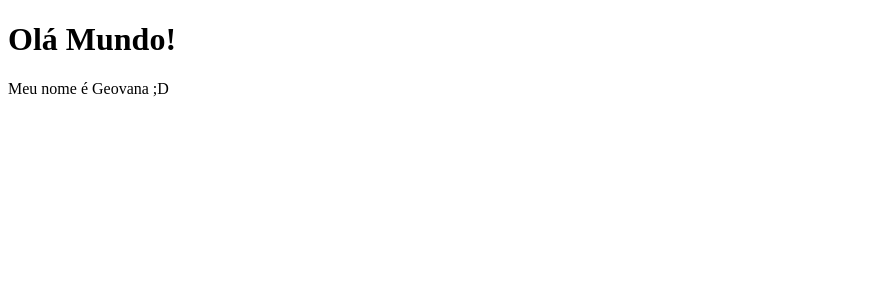
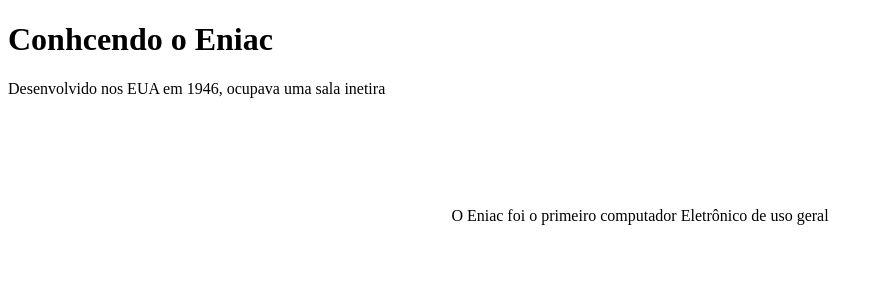
Before and after one commit to GeovanaSz/desenvolvimento-para-a-internet, a plain HTML site: page index.html in a window 1280 px wide. Shown: the whole page, without its empty margins (0-883 px from the left). Drawn offline with Linux system fonts and the light colour scheme.

Commit message:
style.css

```diff
--- a/index.html
+++ b/index.html
@@ -1,14 +1,22 @@
 <!DOCTYPE html>
 <html lang="pt-br">
-
-<head>
+    <head>
     <meta charset="UTF-8">
     <meta name="viewport" content="width=device-width, initial-scale=1.0">
     <title>Conhecendo o Eniac</title>
+    <link rel="stylesheet" href="style.css" />
+
 </head>
+
 <body>
-    <h1>Olá Mundo!</h1>
-    <p>Meu nome é Geovana ;D</p>
+    <h1>Conhcendo o Eniac</h1>
+    <p>Desenvolvido nos EUA em 1946, ocupava uma sala inetira</p>
+    <div id="container">
+        <div class="caixa">
+            <p>O Eniac foi o primeiro computador Eletrônico de uso geral</p>
+        </div>
+    </div>
 
 </body>
+
 </html>
--- /dev/null
+++ b/style.css
@@ -0,0 +1,15 @@
+#container{
+    display:flex;
+    justify-content: space-around;
+    margin-top: 30px;
+    padding: 5%
+}
+.box{
+    width: 300px;
+    background-color: black;
+    color: cornsilk;
+    padding: 15%;
+    border-radius: 10px;
+    text-align: center;
+
+}
```
